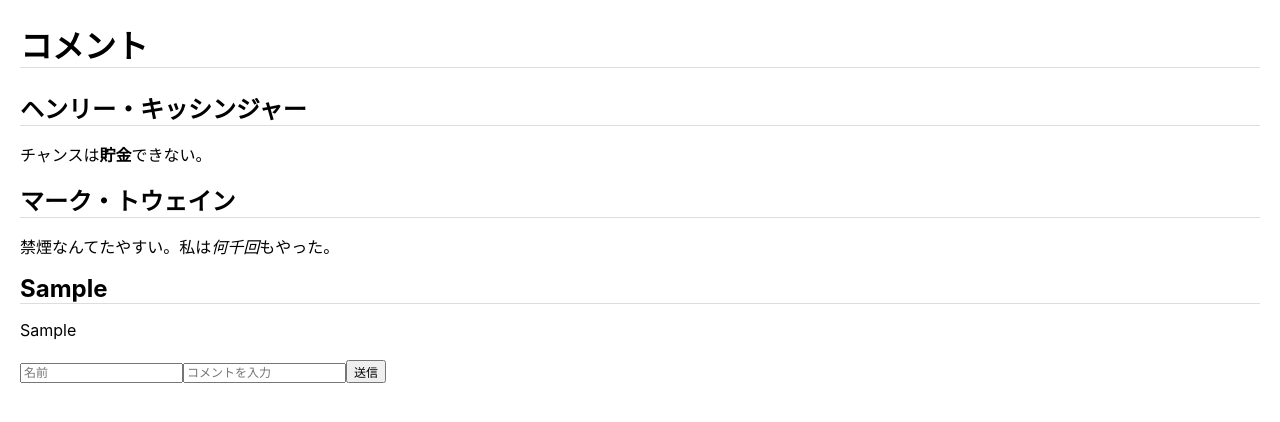
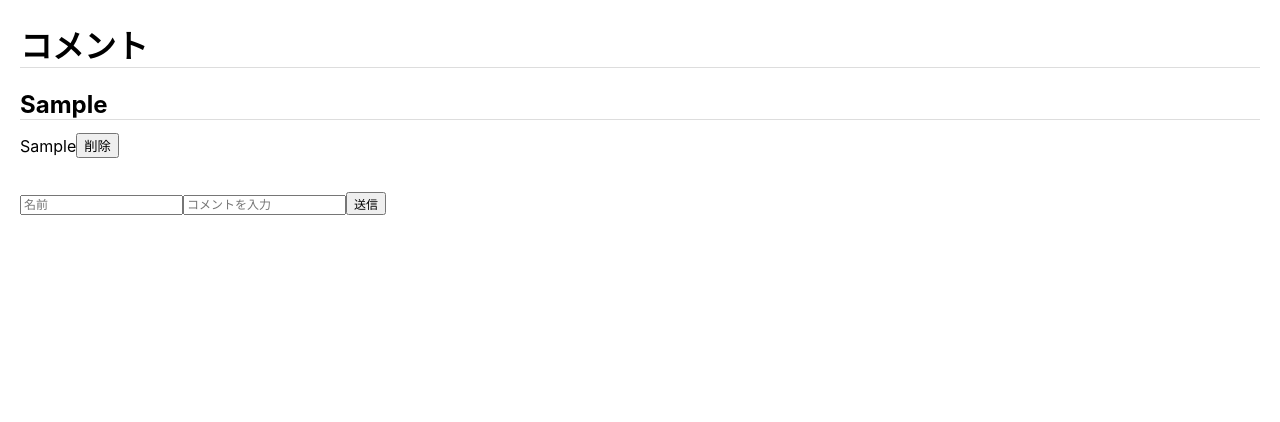
Before and after one commit to FumioNonaka/react-comment-box-class, a React (Create React App) app: page / in a window 1280 px wide. Both pictures are taken after typing "Sample", "Sample" into the empty fields and a click on the input "送信". Shown: the top 422 px of the page. Built offline with nearby package versions, Linux system fonts and the light colour scheme.

Commit message:
React入門 07: データのローカル保存と個別の削除

```diff
--- a/src/App.js
+++ b/src/App.js
@@ -9,20 +9,28 @@ class App extends Component {
     super(props);
     this.state = {data: []};
     this.handleCommentSubmit = this.handleCommentSubmit.bind(this);
+    this.removeComment = this.removeComment.bind(this);
   }
-  async componentDidMount() {
-    this.setState({data: await CommentStorage.fetch()});
+  componentDidMount() {
+    this.setState({data: CommentStorage.fetch()});
   }
   handleCommentSubmit(comment) {
-    console.log(comment);  // 確認用
     const data = [...this.state.data, comment];
     this.setState({data: data});
+    CommentStorage.save(data);
+  }
+  removeComment(removing) {
+    const data = this.state.data.filter(comment =>
+      (comment.author !== removing.author) || (comment.text !== removing.text)
+    );
+    this.setState({data: data});
+    CommentStorage.save(data);
   }
   render() {
     return (
       <div className="App">
         <h1>コメント</h1>
-        <CommentList data={this.state.data} />
+        <CommentList data={this.state.data} onRemoveComment={this.removeComment} />
         <CommentForm onCommentSubmit={this.handleCommentSubmit} />
       </div>
     );
--- a/src/components/Comment.js
+++ b/src/components/Comment.js
@@ -2,9 +2,20 @@ import React, { Component } from 'react';
 import marked from 'marked';
 
 class Comment extends Component {
+  constructor(props) {
+    super(props);
+    this.handleClick = this.handleClick.bind(this);
+  }
   rawMarkup() {
     const rawMarkup = marked(this.props.children.toString());
     return { __html: rawMarkup };
+  }
+  handleClick() {
+    const props = this.props;
+    props.onRemoveComment({
+      author: props.author,
+      text: props.children.toString()
+    });
   }
   render() {
     return (
@@ -12,7 +23,10 @@ class Comment extends Component {
         <h2 className="CommentAuthor">
         {this.props.author}
         </h2>
-        <span dangerouslySetInnerHTML={this.rawMarkup()} />
+        <div className="CommentText">
+          <span dangerouslySetInnerHTML={this.rawMarkup()} />
+          <button type="button" onClick={this.handleClick}>削除</button>
+        </div>
       </div>
     );
   }
--- a/src/components/CommentForm.js
+++ b/src/components/CommentForm.js
@@ -1,4 +1,5 @@
 import React, { Component } from 'react';
+import CommentStorage from './CommentStorage';
 
 class CommentForm extends Component {
   constructor(props) {
@@ -20,7 +21,7 @@ class CommentForm extends Component {
       this.setState({author: author, text: text});
       return;
     }
-    this.props.onCommentSubmit({author: author, text: text});
+    this.props.onCommentSubmit({author: author, text: text, id: CommentStorage.uid++});
     this.setState({author: '', text: ''});
   }
   render() {
--- a/src/components/CommentList.js
+++ b/src/components/CommentList.js
@@ -2,10 +2,17 @@ import React, { Component } from 'react';
 import Comment from './Comment';
 
 class CommentList extends Component {
+  constructor(props) {
+    super(props);
+    this.removeComment = this.removeComment.bind(this);
+  }
+  removeComment(comment) {
+    this.props.onRemoveComment(comment);
+  }
   render() {
     const commentNodes = this.props.data.map((comment, id) =>
       (
-        <Comment author={comment.author} key={id}>
+        <Comment author={comment.author} key={comment.id} onRemoveComment={this.removeComment}>
         {comment.text}
         </Comment>
       )
--- a/src/components/CommentStorage.js
+++ b/src/components/CommentStorage.js
@@ -1,15 +1,23 @@
 const CommentStorage = {
-  async fetch() {
-    const url = 'comments.json';
-    try {
-      const jsonData =
-        await (
-          await fetch(url)
-        ).json();
-      return jsonData;
-    } catch (error) {
-      console.error('エラー:', error);
-    }
+  get STORAGE_KEY() {
+    return 'react-comment-list-16.8';
+  },
+  get uid() {
+    return CommentStorage._uid || 0;
+  },
+  set uid(value) {
+    CommentStorage._uid = value;
+  },
+  fetch() {
+    const comments = JSON.parse(localStorage.getItem(CommentStorage.STORAGE_KEY) || '[]');
+    comments.forEach((comment, index) =>
+      comment.id = index
+    );
+    CommentStorage.uid = comments.length;
+    return comments;
+  },
+  save(comments) {
+    localStorage.setItem(CommentStorage.STORAGE_KEY, JSON.stringify(comments));
   }
 };
 
```
